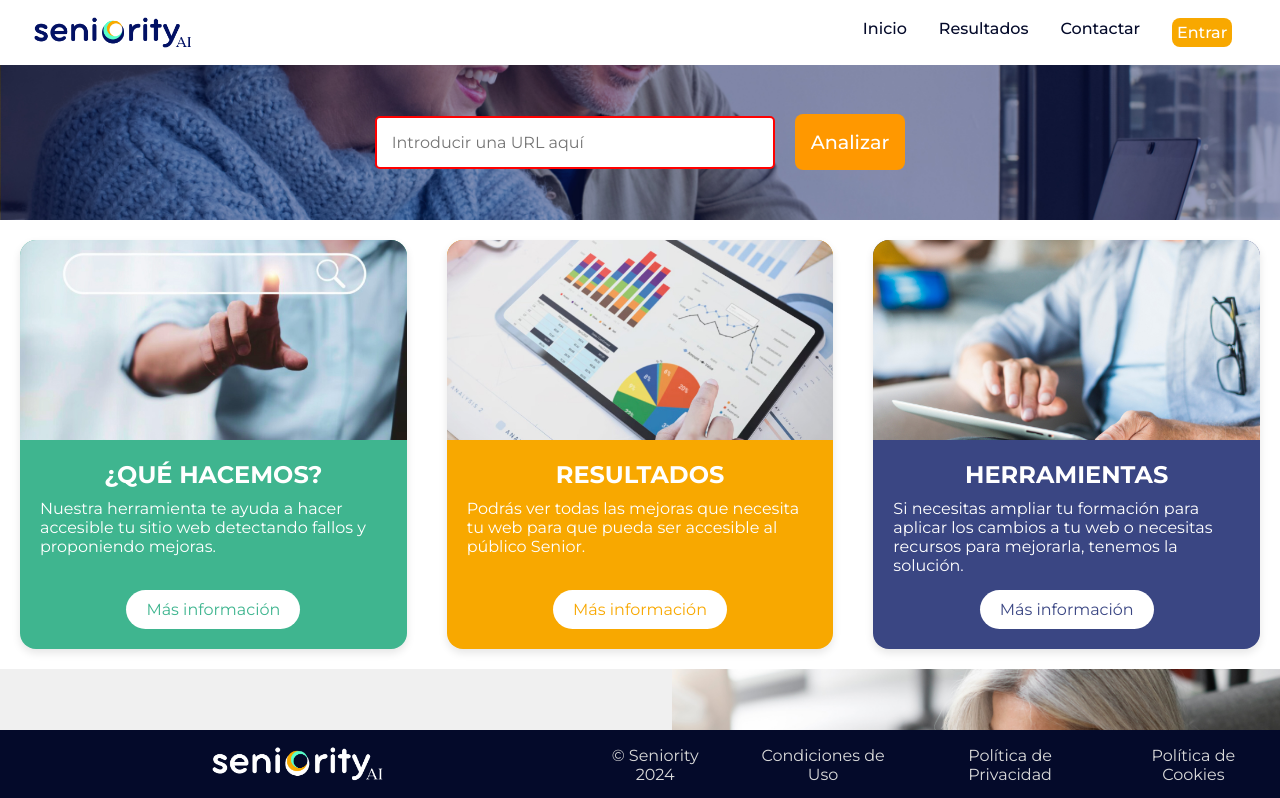
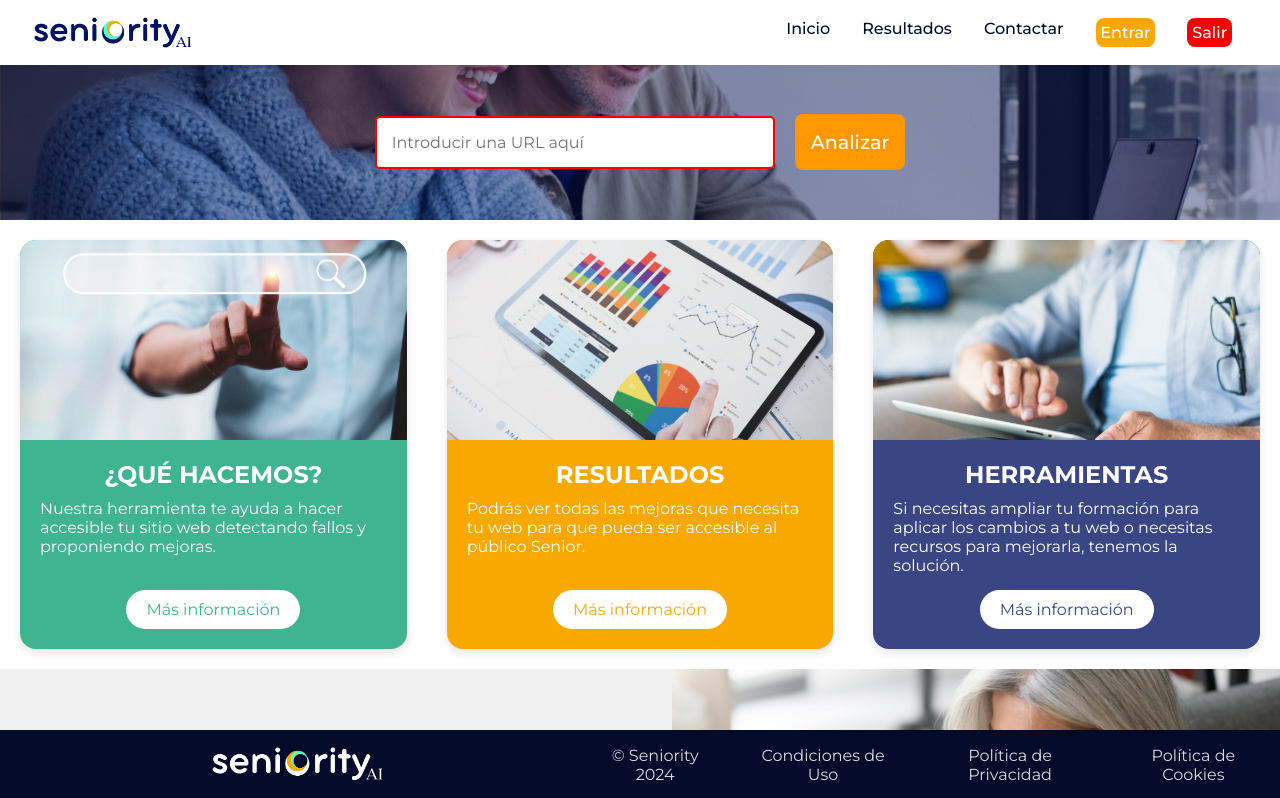
Before and after one commit to Mikelondrio/desafio-tripulaciones, a React (Vite) app in the folder front/: page / in a window 1280 px wide. Shown: the top 798 px of the page. Built offline with nearby package versions, Linux system fonts and the light colour scheme.

Commit message:
Nuevo boton en Navbar para salir de sesion y eliminar datos de usuario logueado

```diff
--- a/front/src/componentes/Header/Navbar.jsx
+++ b/front/src/componentes/Header/Navbar.jsx
@@ -10,6 +10,12 @@ export const Navbar = ({ className }) => {
     }, 1000);
 
 
+    async function logout() {
+      localStorage.removeItem('token')
+      localStorage.removeItem('userID')
+    }
+
+
 
   return (
     <nav className={className}>
@@ -20,6 +26,7 @@ export const Navbar = ({ className }) => {
           {token ? <NavLink to="/registro/gestionusuarios" className={styles.link}>Perfil</NavLink> : <></>}
           <NavLink to="/contactar" className={styles.link}>Contactar</NavLink>
           <NavLink to="/registro" className={styles.entrarBtn}>Entrar</NavLink>
+          <NavLink to="/registro" className={styles.salirBtn} onClick={logout}>Salir</NavLink>
         </div>
       </div>
     </nav>
--- a/front/src/componentes/Header/Navbar.module.css
+++ b/front/src/componentes/Header/Navbar.module.css
@@ -38,8 +38,27 @@
   transition: all 250ms ease;
 }
 
+.salirBtn {
+  font-size: 1rem;
+  font-weight: 500;
+  appearance: none;
+  border: none;
+  outline: none;
+  cursor: pointer;
+  color: white;
+  background-color: #f80000;
+  border-radius: 8px;
+  padding: 0.3rem;
+  transition: all 250ms ease;
+}
+
 .entrarBtn:hover {
   background-color: #df9800;
+  border-radius: 20px;
+}
+
+.salirBtn:hover {
+  background-color: #ca0303;
   border-radius: 20px;
 }
 
```
